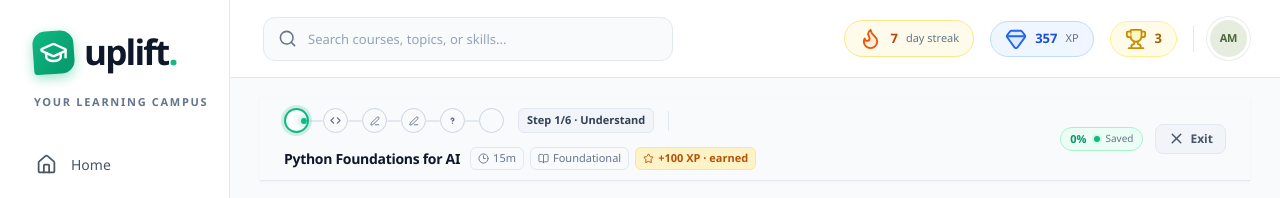
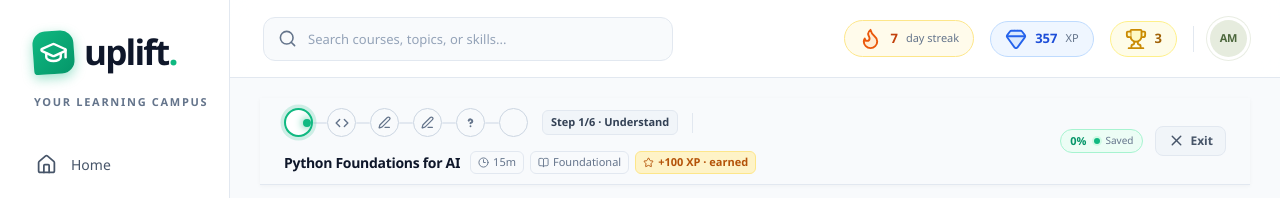
Before and after one commit to lordlol13/university-learning, a Next.js app: page /lesson/python-basics in a window 1280 px wide. Shown: the top 198 px of the page. Built offline with nearby package versions, Linux system fonts and the light colour scheme.

Commit message:
style(lesson): enlarge step tracker button icons and circles for enhanced visibility

```diff
--- a/src/app/lesson.css
+++ b/src/app/lesson.css
@@ -56,12 +56,12 @@
   background: #10b981;
 }
 .minimal-step-btn {
-  width: 25px;
-  height: 25px;
+  width: 29px;
+  height: 29px;
   border-radius: 50%;
   display: grid;
   place-items: center;
-  font-size: 11px;
+  font-size: 13px;
   font-weight: 700;
   cursor: pointer;
   transition: all 0.2s cubic-bezier(0.4, 0, 0.2, 1);
@@ -77,14 +77,14 @@
   box-shadow: 0 2px 6px rgba(16, 185, 129, 0.35);
 }
 .minimal-step-btn.done:hover {
-  transform: translateY(-1px) scale(1.1);
-  box-shadow: 0 3px 8px rgba(16, 185, 129, 0.45);
+  transform: translateY(-1px) scale(1.08);
+  box-shadow: 0 4px 10px rgba(16, 185, 129, 0.45);
 }
 .minimal-step-btn.active {
   background: #ffffff;
   color: #059669;
-  border: 2px solid #10b981;
-  box-shadow: 0 0 0 3px rgba(16, 185, 129, 0.18);
+  border: 2.2px solid #10b981;
+  box-shadow: 0 0 0 3.5px rgba(16, 185, 129, 0.18);
 }
 .minimal-step-btn.pending {
   background: #f8fafc;
@@ -102,8 +102,8 @@
   display: block;
 }
 .step-icon-empty.active-dot {
-  width: 6px;
-  height: 6px;
+  width: 8px;
+  height: 8px;
   border-radius: 50%;
   background: #10b981;
 }
--- a/src/components/lesson/LessonRenderer.tsx
+++ b/src/components/lesson/LessonRenderer.tsx
@@ -500,11 +500,11 @@ export function LessonRenderer({
                     title={`Step ${i + 1}: ${s.title} · ${stageInfo.label} (${statusLabel})`}
                   >
                     {isDone ? (
-                      <Check size={11} strokeWidth={3} className="step-icon-check" />
+                      <Check size={14} strokeWidth={3} className="step-icon-check" />
                     ) : stageInfo.kind === "quiz" ? (
                       <svg
-                        width="11"
-                        height="11"
+                        width="15"
+                        height="15"
                         viewBox="0 0 24 24"
                         fill="none"
                         stroke="currentColor"
@@ -519,17 +519,17 @@ export function LessonRenderer({
                       </svg>
                     ) : stageInfo.kind === "video" ? (
                       <Play
-                        size={9}
+                        size={12}
                         fill="currentColor"
                         strokeWidth={0}
-                        style={{ marginLeft: 1.5 }}
+                        style={{ marginLeft: 2 }}
                         className="step-icon-play"
                         aria-hidden="true"
                       />
                     ) : stageInfo.kind === "code" ? (
-                      <Code size={11} strokeWidth={2.4} className="step-icon-code" aria-hidden="true" />
+                      <Code size={14} strokeWidth={2.4} className="step-icon-code" aria-hidden="true" />
                     ) : stageInfo.kind === "practice" ? (
-                      <PenLine size={10} strokeWidth={2.2} className="step-icon-practice" aria-hidden="true" />
+                      <PenLine size={13} strokeWidth={2.2} className="step-icon-practice" aria-hidden="true" />
                     ) : (
                       <span
                         className={`step-icon-empty ${isActive ? "active-dot" : ""}`}
```
